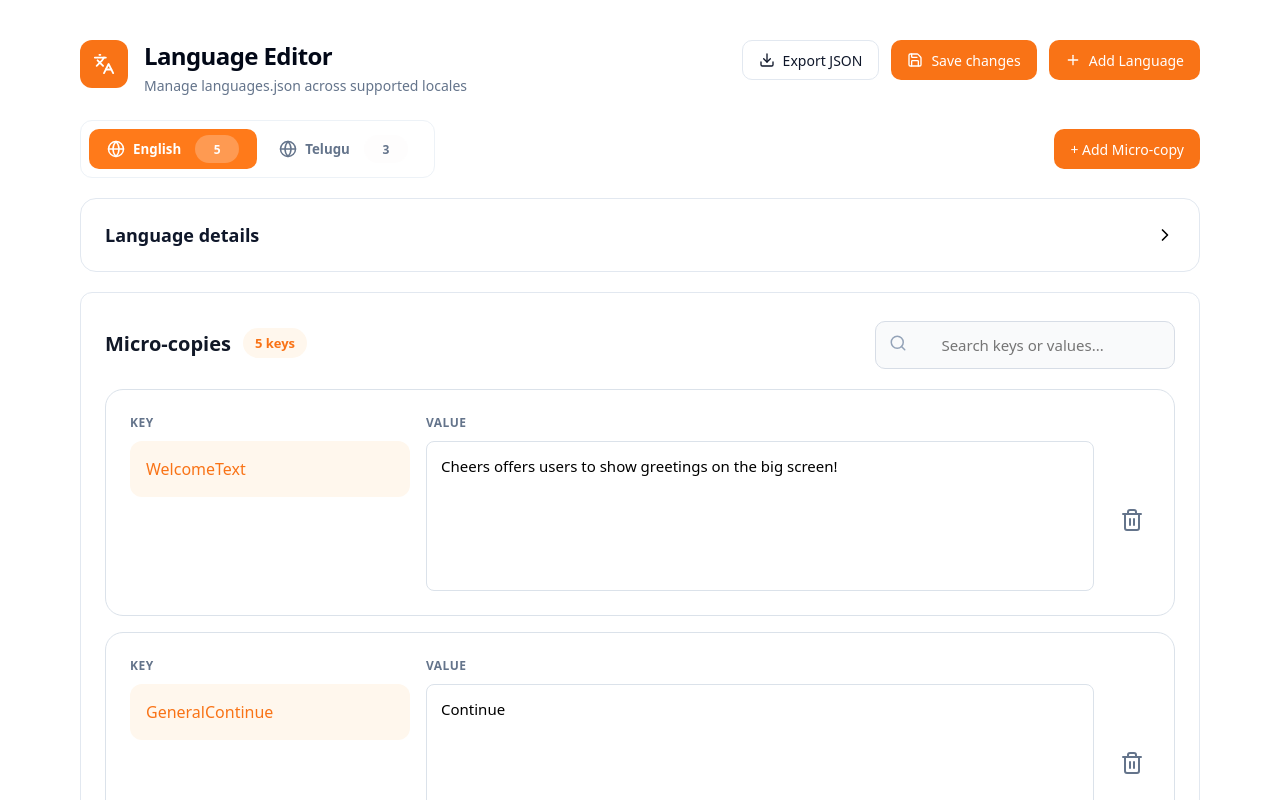
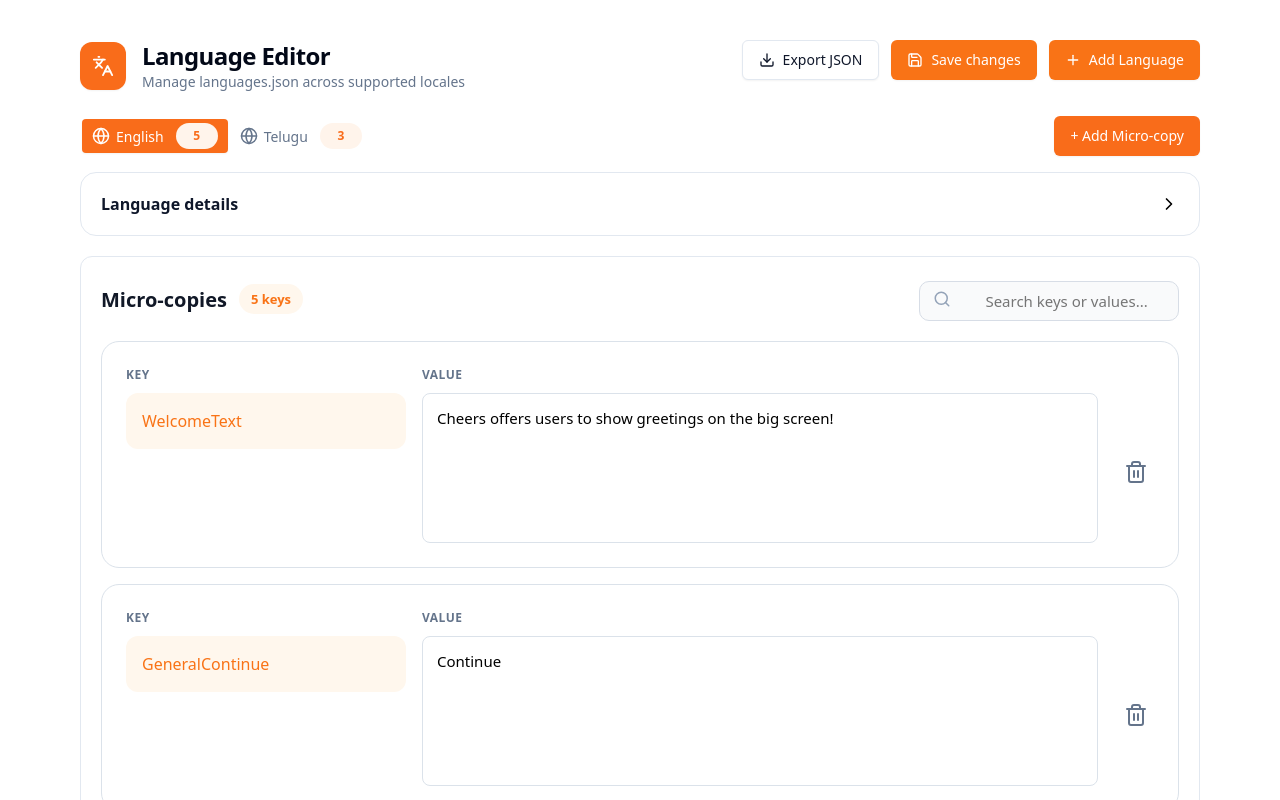
Before and after one commit to Karthiksherlock/sample_react1, a React (Vite) app: page /language in a window 1280 px wide. Shown: the top 800 px of the page. Built offline with nearby package versions, Linux system fonts and the light colour scheme.

Commit message:
Header.css is commited which is now almost perfect to the wireframe

```diff
--- a/src/components/language/AddMicroCopyModal.css
+++ b/src/components/language/AddMicroCopyModal.css
@@ -56,7 +56,7 @@
 .microCopyCloseButton:hover {
   background: #f3f4f6;
 }
-@keyframes microCopyModalEnter {
+@keyframes modalEnter {
   from {
     opacity: 0;
     transform: translateY(10px) scale(0.98);
--- a/src/components/language/Header.css
+++ b/src/components/language/Header.css
@@ -7,16 +7,17 @@
 
 .headerLeft {
   display: flex;
-  align-items: flex-start;
+  align-items: center;
   gap: 16px;
 }
 
 .logoBox {
-  width: 48px;
+  width: 46px;
   height: 48px;
   border-radius: 12px;
 
-  background: #f97316;
+  background: #f96c1a;
+  box-shadow: 0 1px 2px rgba(0,0,0,.05);
 
   display: flex;
   align-items: center;
@@ -47,7 +48,7 @@
 }
 
 .headerLeft p {
-  margin: 4px 0 0;
+  margin: 0;
 
   color: #64748b;
 
@@ -56,31 +57,44 @@
   line-height: 20px;
 
   text-align: left;
+
+  max-width: 323px;
 }
 
 .headeractions {
   display: flex;
+  flex-wrap: wrap;
+  flex-direction: row;
+  flex-grow: 0;
+  flex-shrink: 1;
   align-items: center;
   gap: 12px;
 }
 
 .headeractions button {
+  display: flex;
+  align-items: center;
+  justify-content: center;
+  gap: 8px;
+
   height: 40px;
 
-  padding: 0 16px;
+  padding: 8px 16px;
 
-  border-radius: 10px;
+  border-radius: 6px;
 
   font-size: 14px;
   font-weight: 500;
-
-  display: flex;
-  align-items: center;
-  gap: 8px;
+  line-height: 20px;
 
   cursor: pointer;
 
-  transition: 0.15s;
+  transition:
+    color 0.15s,
+    background-color 0.15s,
+    border-color 0.15s;
+
+  box-shadow: 0 1px 2px rgba(0, 0, 0, 0.05);
 }
 
 .headeractions button:first-child {
--- a/src/components/language/Header.tsx
+++ b/src/components/language/Header.tsx
@@ -31,17 +31,17 @@ function Header({
 
       <div className="headeractions">
         <button onClick={onExport}>
-          <Download size={18} />
+          <Download size={14} />
           Export JSON
         </button>
 
         <button onClick={onSave}>
-          <Save size={18} />
+          <Save size={14} />
           Save changes
         </button>
 
         <button onClick={onAddLanguage}>
-          <Plus size={18} />
+          <Plus size={14} />
           Add Language
         </button>
       </div>
--- a/src/components/language/Tabs.css
+++ b/src/components/language/Tabs.css
@@ -1,58 +1,71 @@
 .tabsContainer {
   display: inline-flex;
-  gap: 4px;
+  align-items: center;
+  gap: 2px;
 
-  background: #fff;
-  border: 1px solid #edf2f7;
+  padding: 2px;
 
-  padding: 8px;
-
-  border-radius: 12px;
+  background: white;
 }
 
 .tab,
 .activeTab {
   display: flex;
   align-items: center;
-  gap: 8px;
+  justify-content: center;
+
+  gap: 6px;
+
+  height: 34px;
+
+  padding: 6px 10px;
+
   border: none;
-  border-radius: 10px;
-  padding: 10px 18px;
+
+  border-radius: 4px;
+
   cursor: pointer;
+
+  font-size: 14px;
+  font-weight: 500;
+
+  transition: all 0.15s cubic-bezier(0.4, 0, 0.2, 1);
+
+  white-space: nowrap;
+}
+
+.tab {
   background: transparent;
-  color: #64748b;
-  font-weight: 600;
+  color: rgb(100, 116, 139);
 }
-.tab {
-  height: 40px;
-  color: #64748b;
-}
-.tab:hover {
-  background: #f8fafc;
-}
+
 .activeTab {
-  height: 40px;
-
-  background: #ff7a1a;
-
-  border-radius: 10px;
-
+  background: rgb(249, 108, 26);
   color: white;
 
-  font-weight: 600;
-  box-shadow: none;
+  box-shadow: 0 1px 2px rgba(0, 0, 0, 0.05);
 }
+
 .tabBadge {
   display: flex;
   align-items: center;
   justify-content: center;
 
-  min-width: 28px;
-  height: 24px;
+  margin-left: 6px;
 
-  margin-left: 6px;
-  background: rgba(251, 248, 248, 0.25);
+  min-width: 26px;
+  height: 22px;
+
   padding: 2px 8px;
-  border-radius: 999px;
+
+  border-radius: 9999px;
+
+  background: rgb(255, 244, 235);
+
+  color: rgb(249, 108, 26);
+
   font-size: 12px;
+  font-weight: 600;
+
+  line-height: 16px;
 }
--- a/src/index.css
+++ b/src/index.css
@@ -3,12 +3,6 @@ body,
 #root {
   margin: 0;
   min-height: 100%;
-}
-
-*,
-*::before,
-*::after {
-  box-sizing: border-box;
 }
 
 body {
@@ -17,41 +11,23 @@ body {
     system-ui,
     -apple-system,
     BlinkMacSystemFont,
-    "SF Pro Display",
     "Segoe UI",
-    "Helvetica Neue",
-    Arial,
     sans-serif;
 
-  font-size: 14px;
+  background: #f8fafc;
+  color: #0f172a;
+
+  font-size: 16px;
   line-height: 1.5;
-
-  color: #0f172a;
-  background: #f8fafc;
 
   -webkit-font-smoothing: antialiased;
   -moz-osx-font-smoothing: grayscale;
-
-  text-rendering: optimizeLegibility;
 }
 
 #root {
   min-height: 100vh;
 }
 
-h1,
-h2,
-h3,
-h4,
-h5,
-h6,
-p {
-  margin: 0;
+* {
+  box-sizing: border-box;
 }
-
-button,
-input,
-textarea,
-select {
-  font: inherit;
-}
--- a/src/pages/LanguagePage.css
+++ b/src/pages/LanguagePage.css
@@ -3,11 +3,11 @@
   font-family:
     ui-sans-serif,
     system-ui,
-    -apple-system,
-    BlinkMacSystemFont,
-    "SF Pro Display",
-    "Segoe UI",
-    sans-serif;
+    sans-serif,
+    "Apple Color Emoji",
+    "Segoe UI Emoji",
+    "Segoe UI Symbol",
+    "Noto Color Emoji";
 }
 .page {
   max-width: 1120px;
@@ -22,26 +22,29 @@
 
   align-items: center;
 
-  margin-bottom: 20px;
+  margin-bottom: 16px;
 }
 
 .addMicroCopyTopButton {
+  display: flex;
+  align-items: center;
+  justify-content: center;
+
   height: 40px;
 
-  padding: 0 16px;
+  padding: 8px 16px;
 
-  border: none;
-
-  border-radius: 10px;
-
-  background: #f97316;
-
-  color: white;
+  border-radius: 6px;
 
   font-size: 14px;
   font-weight: 500;
+  line-height: 20px;
 
-  cursor: pointer;
+  background: #f96c1a;
+  color: white;
+  border: none;
+
+  box-shadow: 0 1px 2px rgba(0, 0, 0, 0.05);
 }
 
 .addMicroCopyTopButton:hover {
@@ -61,7 +64,7 @@
 
   border-radius: 16px;
 
-  padding: 24px;
+  padding: 20px;
 }
 
 .languageheader {
@@ -74,7 +77,7 @@
 .languageheader h3 {
   margin: 0;
 
-  font-size: 18px;
+  font-size: 16px;
   font-weight: 600;
 
   color: #0f172a;
@@ -94,7 +97,7 @@
   display: grid;
   grid-template-columns: 1fr 1fr;
 
-  gap: 24px 40px;
+  gap: 20px 32px;
 
   margin-top: 24px;
 }
@@ -115,7 +118,7 @@
 .detailitem p {
   margin: 0;
 
-  font-size: 14px;
+  font-size: 13px;
   line-height: 20px;
 
   color: #0f172a;
@@ -128,7 +131,7 @@
 
   border-radius: 12px;
 
-  padding: 24px;
+  padding: 20px;
 }
 
 .microcopyheader {
@@ -179,7 +182,7 @@
 }
 .searchBox {
   position: relative;
-  width: 300px;
+  width: 260px;
 }
 
 .searchIcon {
@@ -192,7 +195,7 @@
 
 .searchBox input {
   padding-left: 42px;
-  height: 48px;
+  height: 40px;
 }
 .list {
   display: flex;
```
